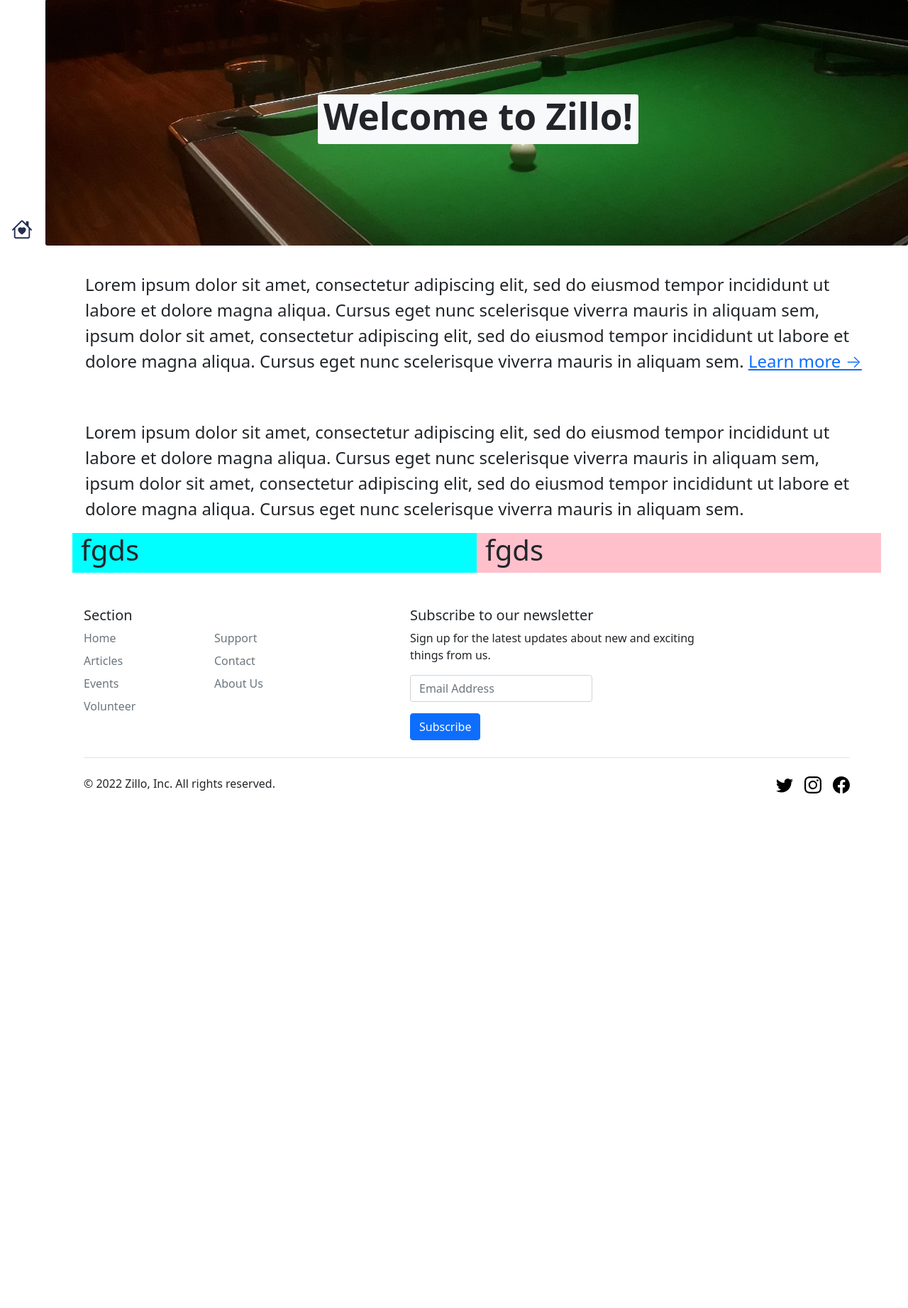
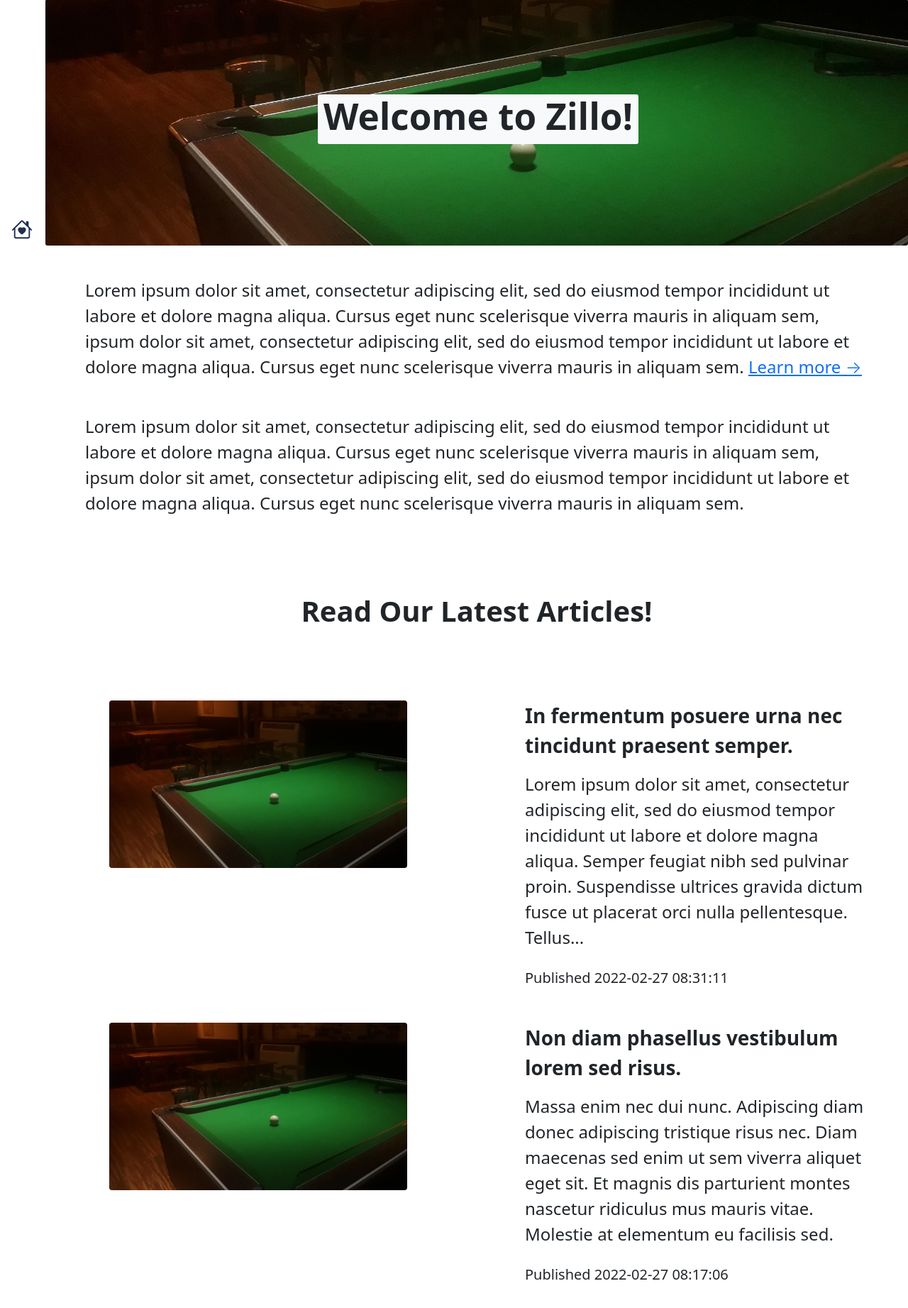
Before and after one commit to Solhex/ZilloSite, a Flask app: page / in a window 1280 px wide. Shown: the part 77-1920 px from the top of the page at 71% size. Before the commit the page ends 1195 px from the top, so only its background shows below. Run offline with Flask 2, Linux system fonts and the light colour scheme; data comes from the database, SQL or seed files in the repository; some libraries are stand-ins or nearby versions.

Commit message:
Added the latest articles view

```diff
--- a/website/templates/home.html
+++ b/website/templates/home.html
@@ -23,9 +23,8 @@
 {% block cover_text %}Welcome to Zillo!{% endblock %}
 
 {% block content %}
-    <div class="px-2" style="width:100%;">
-        <div class="pb-5">
-            <p class="mx-5 lead fs-4">
+    <div class="px-2 py-2" style="width:100%;">
+        <div class="pb-5 mx-5 lead fs-4">
             Lorem ipsum dolor sit amet, consectetur adipiscing elit,
             sed do eiusmod tempor incididunt ut labore et dolore magna
             aliqua. Cursus eget nunc scelerisque viverra mauris in
@@ -33,10 +32,8 @@
             sed do eiusmod tempor incididunt ut labore et dolore magna
             aliqua. Cursus eget nunc scelerisque viverra mauris in
             aliquam sem. <u><a href="#">Learn more <span>&#8594;</span> </a></u>
-            </p>
         </div>
-        <div class="" style="width:100%;">
-            <p class="mx-5 lead fs-4">
+        <div class="pb-5 mx-5 lead fs-4">
             Lorem ipsum dolor sit amet, consectetur adipiscing elit,
             sed do eiusmod tempor incididunt ut labore et dolore magna
             aliqua. Cursus eget nunc scelerisque viverra mauris in
@@ -44,17 +41,43 @@
             sed do eiusmod tempor incididunt ut labore et dolore magna
             aliqua. Cursus eget nunc scelerisque viverra mauris in
             aliquam sem.
-            </p>
         </div>
     </div>
-    <div class="container" style="width:100%;">
-        <div class="row">
-            <div class="col-lg" style="background-color:cyan;">
-                <h1>fgds</h>
+    <div class="my-5" style="width:100%;">
+
+        <div class="mb-5 fs-1 fw-bold text-center">
+            Read Our Latest Articles!
         </div>
-            <div class="col-lg" style="background-color:pink;">
-                <h1>fgds</h>
+        <br>
+        <br>
+
+        {% for article in articles %}
+        <div class="row mb-5 g-3">
+            <div class="col-lg text-center">
+                <img src="\static\assets\article_covers\{{ article.id }}.webp" alt="Pooltable in dim lighting" class="mx-auto rounded" style="width:70%;"/>
+            </div>
+            <div class="col-lg">
+                <div class="mx-auto" style="width:80%">
+                    <div class="mb-3 fs-3 fw-bold" style="width:100%;">
+                        {{ article.title }}
+                    </div>
+                    <div class="mb-4 lead fs-4">
+                        {% if article.description != ''%}
+                            {{ article.description }}
+                        {% elif article.content | length > 250 %}
+                            {{ article.content[0:249] + '...' }}
+                        {% else %}
+                            {{ article.content }}
+                        {% endif %}
+                    </div>
+                    <div class="lead fs-5">
+                        Published {{ article.date }}
                     </div>
                 </div>
             </div>
+        </div>
+        {% endfor %}
+
+
+    </div>
 {% endblock %}
```
Lines whose indentation alone changed are shown as unchanged.
